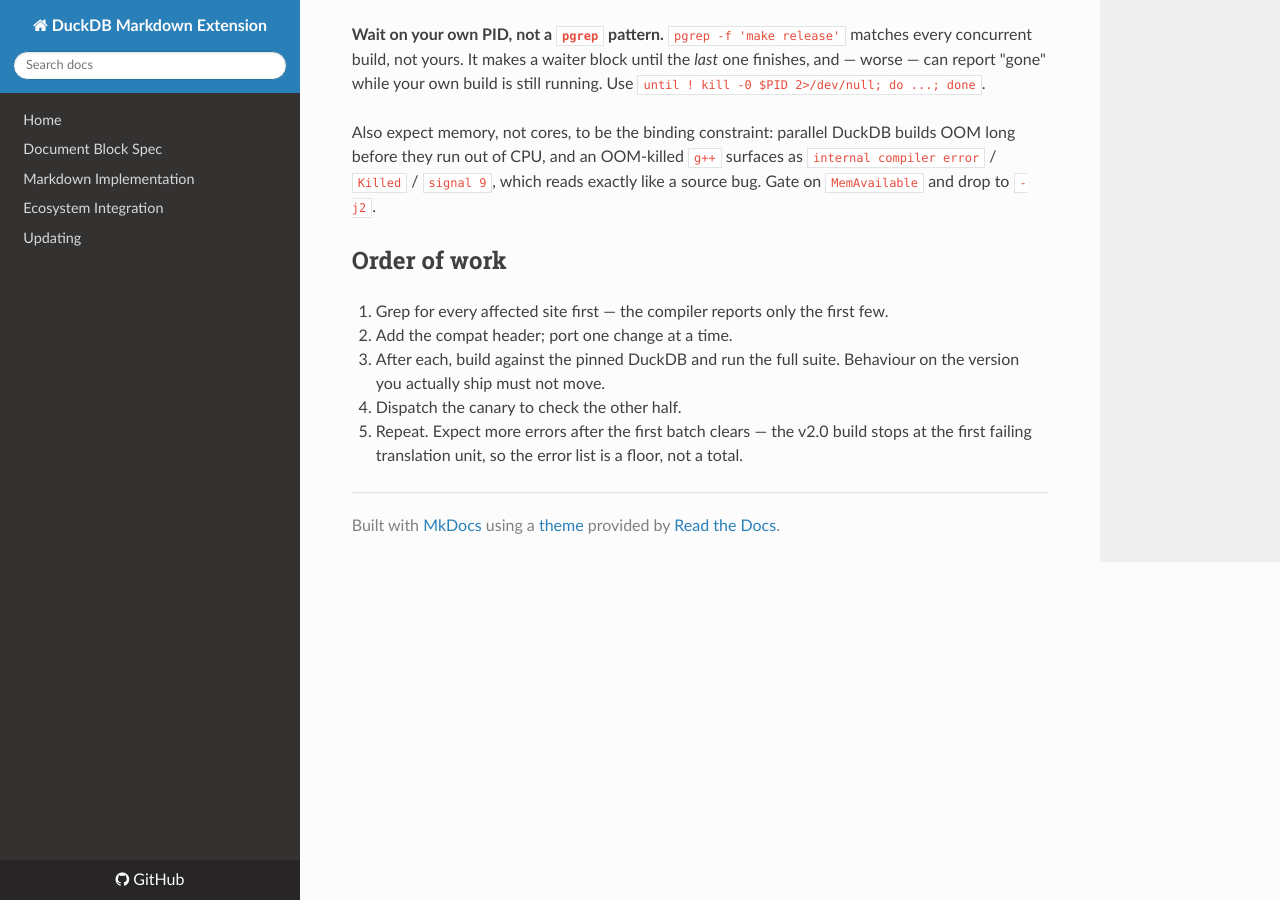
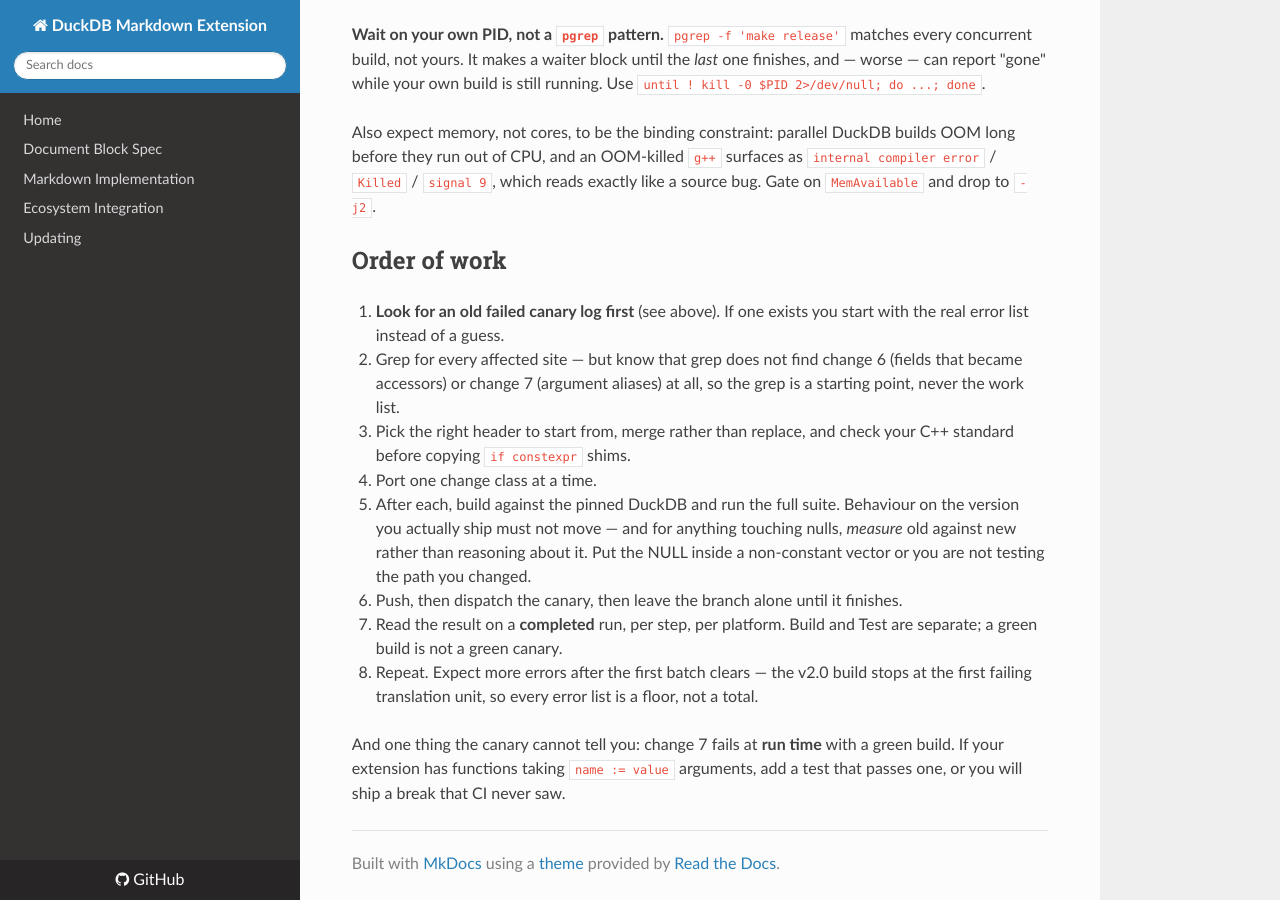
Before and after one commit to teaguesterling/duckdb_markdown, an MkDocs documentation site: the page built from docs/duckdb_v2_migration.md, in a window 1280 px wide and 900 px high, scrolled down 9334 px. Built offline with MkDocs 1.6.1, drawn with Linux system fonts in a browser that asks for light colours; nearby versions of some CDN libraries.

Commit message:
docs: rewrite the checklist around what the process actually taught
The old five-step list started at "grep for every affected site", which is wrong
in two ways now: an old failed canary log often hands you the real error list
for free, and two of the eight change classes are invisible to grep entirely.
It also said nothing about how to read a canary result, which is where I lost
the most time — a rollup queried mid-run reports success for jobs that later
fail, and a green build is not a green canary.

Ends on the thing CI cannot catch: change 7 breaks named arguments at runtime
with a fully green build.

Co-Authored-By: Claude Opus 5 (1M context) <noreply@anthropic.com>
Claude-Session: https://claude.ai/code/session_01XoHU19qnngy1CJnXyX1csz

```diff
--- a/docs/duckdb_v2_migration.md
+++ b/docs/duckdb_v2_migration.md
@@ -487,10 +487,25 @@ source bug. Gate on `MemAvailable` and drop to `-j2`.
 
 ## Order of work
 
-1. Grep for every affected site first — the compiler reports only the first few.
-2. Add the compat header; port one change at a time.
-3. After each, build against the pinned DuckDB and run the full suite. Behaviour
-   on the version you actually ship must not move.
-4. Dispatch the canary to check the other half.
-5. Repeat. Expect more errors after the first batch clears — the v2.0 build stops
-   at the first failing translation unit, so the error list is a floor, not a total.
+1. **Look for an old failed canary log first** (see above). If one exists you
+   start with the real error list instead of a guess.
+2. Grep for every affected site — but know that grep does not find change 6
+   (fields that became accessors) or change 7 (argument aliases) at all, so the
+   grep is a starting point, never the work list.
+3. Pick the right header to start from, merge rather than replace, and check
+   your C++ standard before copying `if constexpr` shims.
+4. Port one change class at a time.
+5. After each, build against the pinned DuckDB and run the full suite. Behaviour
+   on the version you actually ship must not move — and for anything touching
+   nulls, *measure* old against new rather than reasoning about it. Put the NULL
+   inside a non-constant vector or you are not testing the path you changed.
+6. Push, then dispatch the canary, then leave the branch alone until it finishes.
+7. Read the result on a **completed** run, per step, per platform. Build and Test
+   are separate; a green build is not a green canary.
+8. Repeat. Expect more errors after the first batch clears — the v2.0 build stops
+   at the first failing translation unit, so every error list is a floor, not a
+   total.
+
+And one thing the canary cannot tell you: change 7 fails at **run time** with a
+green build. If your extension has functions taking `name := value` arguments,
+add a test that passes one, or you will ship a break that CI never saw.
```
